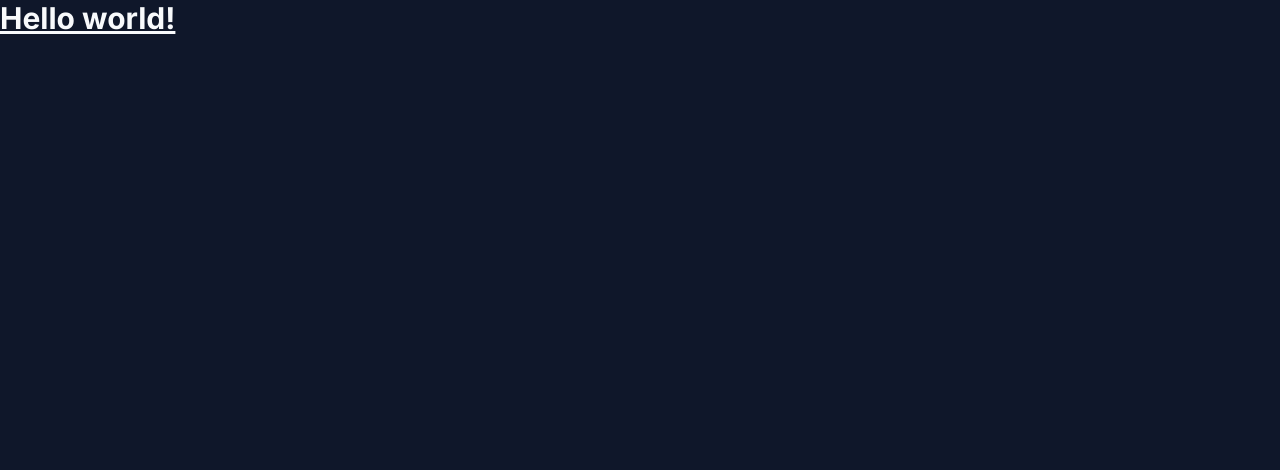
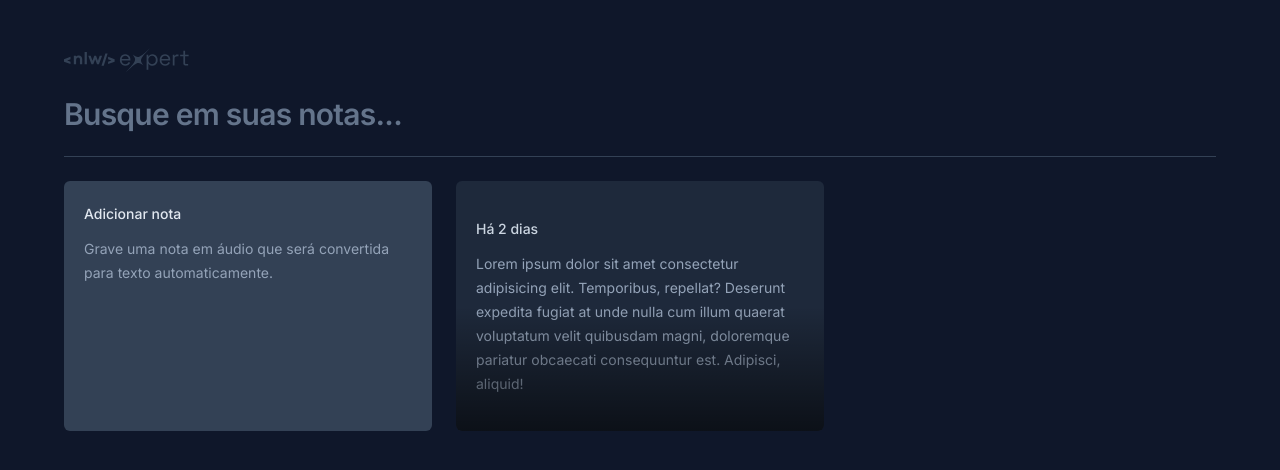
Before and after one commit to zMatheus22/NLW_14_Expert__2024, a React (Vite) app: page / in a window 1280 px wide. Shown: the top 470 px of the page. Built offline with nearby package versions, Linux system fonts and the light colour scheme.

Commit message:
Add `components`

```diff
--- a/src/app.tsx
+++ b/src/app.tsx
@@ -1,3 +1,26 @@
+import logo from "./asset/logo-nlw-expert.svg";
+import { NewNoteCard } from "./components/new-note-card";
+import { NoteCard } from "./components/note-card";
+
 export function App() {
-  return <h1 className="text-3xl font-bold underline">Hello world!</h1>;
+  return (
+    <div className="mx-auto max-w-6xl my-12 space-y-6">
+      <img src={logo} alt="NLW Expert" />
+      <form className="w-full">
+        <input
+          type="text"
+          placeholder="Busque em suas notas..."
+          className="w-full bg-transparent text-3xl font-semibold tracking-tight outline-none placeholder:text-slate-500"
+        />
+      </form>
+
+      {/* Linha horizontal */}
+      <div className="h-px bg-slate-700" />
+
+      <div className="grid grid-cols-3 gap-6 auto-rows-[250px]">
+        <NewNoteCard />
+        <NoteCard />
+      </div>
+    </div>
+  );
 }
--- /dev/null
+++ b/src/components/new-note-card.tsx
@@ -0,0 +1,10 @@
+export function NewNoteCard() {
+  return (
+    <div className="rounded-md bg-slate-700 p-5 space-y-3">
+      <span className="text-sm font-medium text-slate-200">Adicionar nota</span>
+      <p className="text-sm leading-6 text-slate-400">
+        Grave uma nota em áudio que será convertida para texto automaticamente.
+      </p>
+    </div>
+  );
+}
--- /dev/null
+++ b/src/components/note-card.tsx
@@ -0,0 +1,15 @@
+export function NoteCard() {
+  return (
+    <button className="text-left rounded-md bg-slate-800 p-5 space-y-3 overflow-hidden relative outline-none hover:ring-2 hover:ring-slate-600 focus-visible:ring-2 focus-visible:ring-lime-400">
+      <span className="text-sm font-medium text-slate-300">Há 2 dias</span>
+      <p className="text-sm leading-6 text-slate-400">
+        Lorem ipsum dolor sit amet consectetur adipisicing elit. Temporibus,
+        repellat? Deserunt expedita fugiat at unde nulla cum illum quaerat
+        voluptatum velit quibusdam magni, doloremque pariatur obcaecati
+        consequuntur est. Adipisci, aliquid!
+      </p>
+      {/* Sombra */}
+      <div className="absolute bottom-0 left-0 right-0 h-1/2 bg-gradient-to-t from-black/60 to-black/0 pointer-events-none" />
+    </button>
+  );
+}
```
